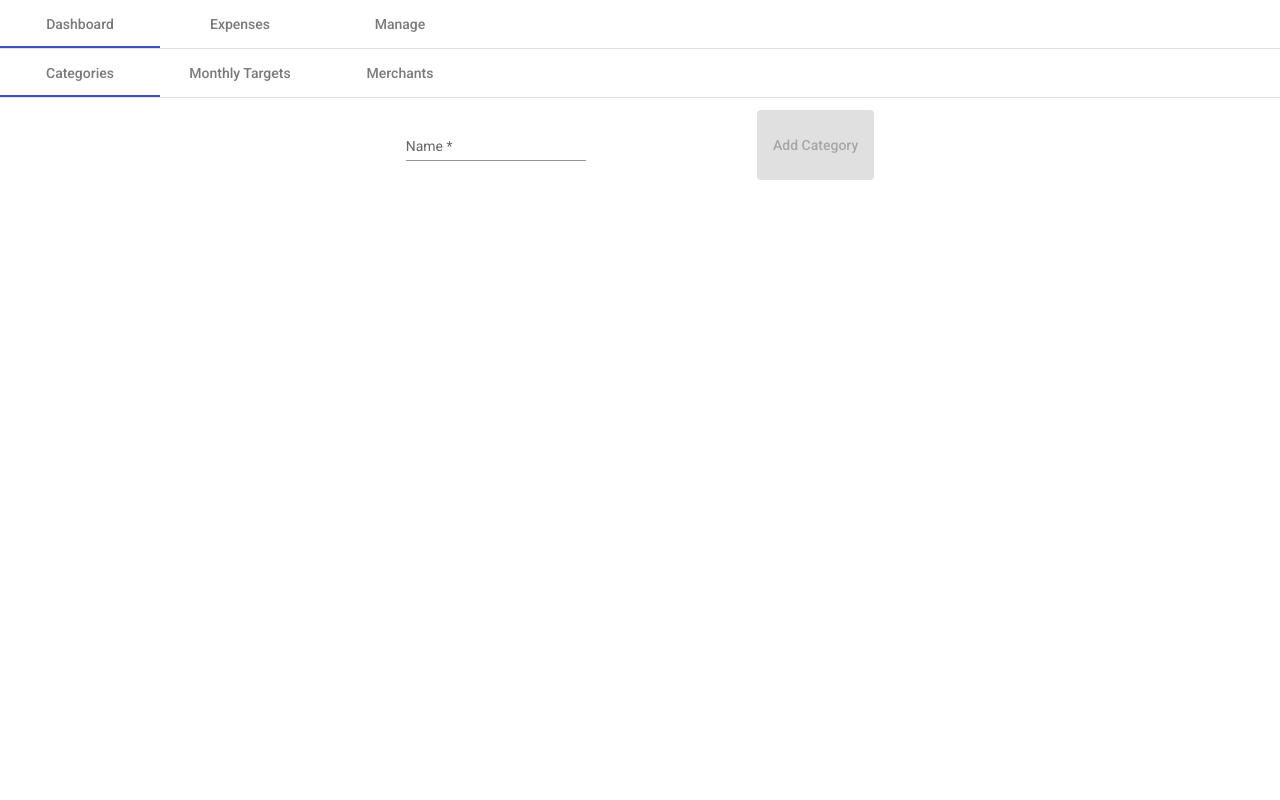
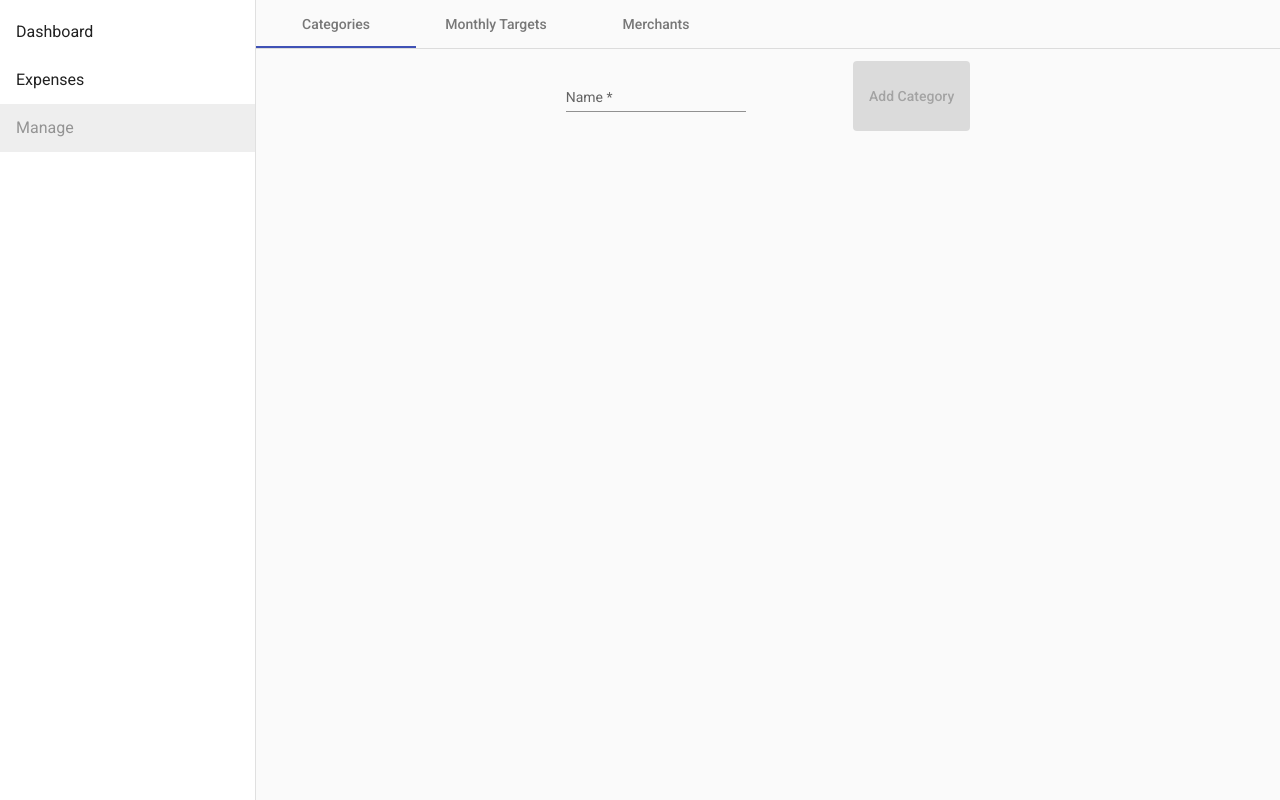
Before and after one commit to AWSafran/Budget, an Angular app in the folder client/clientApp/: page /manage in a window 1280 px wide. Built offline with nearby package versions, Linux system fonts and the light colour scheme; no server answers.

Commit message:
switch to sidenav, fix refreshing by using routerLink instead of href

```diff
--- a/client/clientApp/src/app/app.component.html
+++ b/client/clientApp/src/app/app.component.html
@@ -1,4 +1,11 @@
-<nav mat-tab-nav-bar>
-  <a mat-tab-link *ngFor="let link of navLinks" (click)="activeLink = link.link" [active]="activeLink === link.link" [href]="link.link">{{ link.label }}</a>
-</nav>
-<router-outlet></router-outlet>
+<mat-sidenav-container [style.height.px]="windowHeight">
+  <mat-sidenav mode="side" opened position="start">
+    <mat-nav-list>
+      <a mat-list-item *ngFor="let navLink of navLinks" [routerLink]="navLink.link"
+        [disabled]="isCurrentRoute(navLink.link)">{{ navLink.label }}</a>
+    </mat-nav-list>
+  </mat-sidenav>
+  <mat-sidenav-content>
+    <router-outlet></router-outlet>
+  </mat-sidenav-content>
+</mat-sidenav-container>
--- a/client/clientApp/src/app/app.component.scss
+++ b/client/clientApp/src/app/app.component.scss
@@ -0,0 +1,3 @@
+mat-sidenav {
+    width: 20%;
+}
--- a/client/clientApp/src/app/app.component.ts
+++ b/client/clientApp/src/app/app.component.ts
@@ -1,4 +1,5 @@
-import { Component } from '@angular/core';
+import { Component, HostListener } from '@angular/core';
+import { ActivatedRoute, Router } from '@angular/router';
 import { NavLink } from './model/nav-link';
 
 @Component({
@@ -18,9 +19,22 @@ export class AppComponent {
     },
     {
       label: 'Manage',
-      link: 'manage'
+      link: '/manage'
     }
   ];
 
-  public activeLink: string = this.navLinks[0].link;
+  public windowHeight: number;
+
+  @HostListener('window:resize', ['$event'])
+    onResize() {
+      this.windowHeight = window.innerHeight;
+  }
+
+  constructor(private router: Router) {
+    this.windowHeight = window.innerHeight;
+  }
+
+  public isCurrentRoute(link: string): boolean {
+    return this.router.url === link
+  }
 }
--- a/client/clientApp/src/app/app.module.ts
+++ b/client/clientApp/src/app/app.module.ts
@@ -17,6 +17,8 @@ import { MatTableModule } from '@angular/material/table';
 import { MatIconModule } from '@angular/material/icon';
 import { MatFormFieldModule } from '@angular/material/form-field';
 import { MatButtonModule } from '@angular/material/button';
+import { MatSidenavModule } from '@angular/material/sidenav';
+import { MatListModule } from '@angular/material/list';
 
 @NgModule({
   declarations: [
@@ -38,7 +40,9 @@ import { MatButtonModule } from '@angular/material/button';
     MatIconModule,
     FormsModule,
     MatFormFieldModule,
-    MatButtonModule
+    MatButtonModule,
+    MatSidenavModule,
+    MatListModule
   ],
   providers: [
     CategoriesService
```
